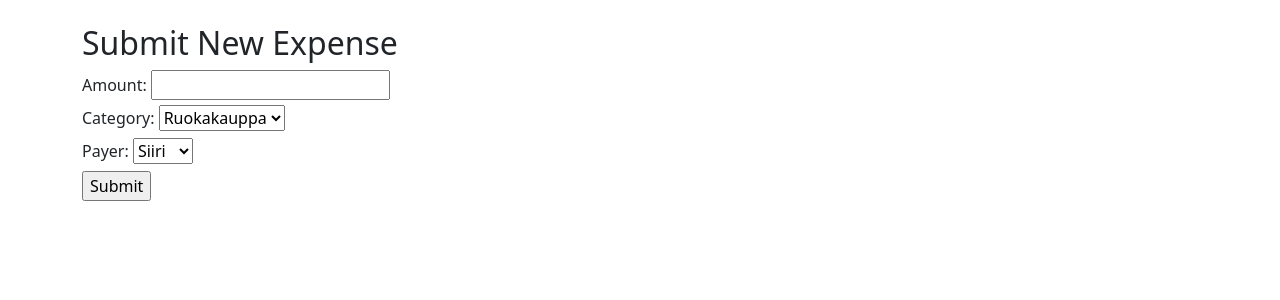
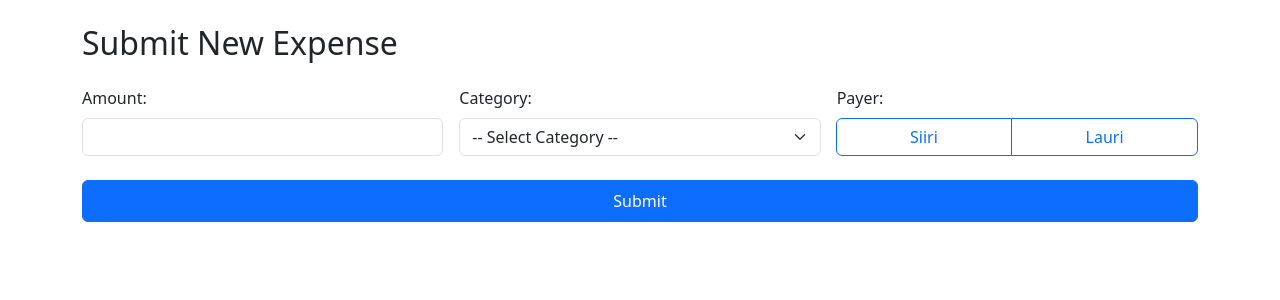
Before and after one commit to lauripuro/KuluApp, a Flask app: page / in a window 1280 px wide. Shown: the part 64-364 px from the top of the page. Run offline with Flask 3, Linux system fonts and the light colour scheme; some libraries are stand-ins or nearby versions.

Commit message:
Update submit.html

```diff
--- a/templates/submit.html
+++ b/templates/submit.html
@@ -1,23 +1,43 @@
 {% extends 'base.html' %}
 {% block content %}
-<h2>Submit New Expense</h2>
-<form action="/submit" method="post">
-    <label>Amount:</label>
-    <input type="number" step="0.01" name="amount" required><br>
+<h2 class="mb-4">Submit New Expense</h2>
 
-    <label>Category:</label>
-    <select name="category">
-        <option>Ruokakauppa</option>
-        <option>Humputtelu</option>
-        <option>Ravintola</option>
-    </select><br>
+<form action="/submit" method="post" class="row g-3 justify-content-center">
 
-    <label>Payer:</label>
-    <select name="payer">
-        <option>Siiri</option>
-        <option>Lauri</option>
-    </select><br>
+    <!-- Amount -->
+    <div class="col-md-4">
+        <label for="amount" class="form-label">Amount:</label>
+        <input type="number" step="0.01" name="amount" id="amount" class="form-control" required>
+    </div>
 
-    <input type="submit" value="Submit">
+    <!-- Category -->
+    <div class="col-md-4">
+        <label for="category" class="form-label">Category:</label>
+        <select name="category" id="category" class="form-select" required>
+            <option value="" disabled selected>-- Select Category --</option>
+            <option value="Ruokakauppa">Ruokakauppa</option>
+            <option value="Humputtelu">Humputtelu</option>
+            <option value="Ravintola">Ravintola</option>
+        </select>
+    </div>
+
+    <!-- Payer -->
+    <div class="col-md-4">
+        <label class="form-label d-block">Payer:</label>
+        <div class="btn-group w-100" role="group" aria-label="Payer selection">
+            <input type="radio" class="btn-check" name="payer" id="payerSiiri" value="Siiri" required>
+            <label class="btn btn-outline-primary rounded-start" for="payerSiiri">Siiri</label>
+
+            <input type="radio" class="btn-check" name="payer" id="payerLauri" value="Lauri" required>
+            <label class="btn btn-outline-primary rounded-end" for="payerLauri">Lauri</label>
+        </div>
+    </div>
+
+    <!-- Submit button (full width across 3 columns) -->
+    <div class="col-md-12 d-flex justify-content-center">
+        <button type="submit" class="btn btn-primary w-100 px-5 py-2" style="min-width: 50%;">
+            Submit
+        </button>
+    </div>
 </form>
 {% endblock %}
```
